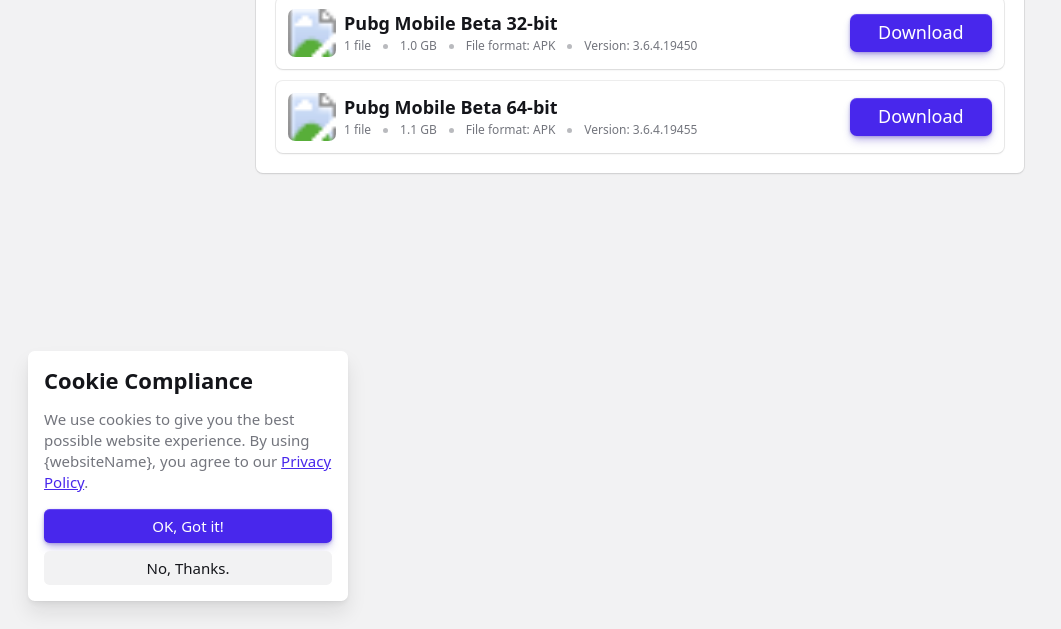
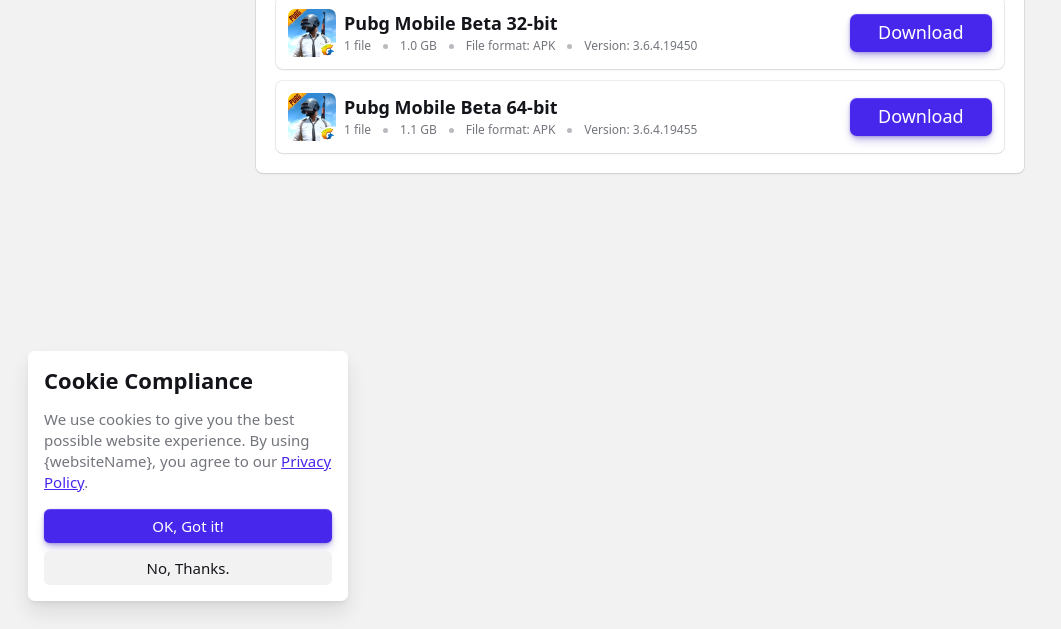
Before and after one commit to webxiepoint/Game-Updates, a plain HTML site: page index.html in a window 1280 px wide. Shown: the part 171-800 px from the top of the page, without its empty margins (0-1061 px from the left). Drawn offline with Linux system fonts and the light colour scheme; the site is published under a folder, as on GitHub Pages, so addresses that start at the root find nothing.

Commit message:
Update index.html

```diff
--- a/index.html
+++ b/index.html
@@ -22,7 +22,7 @@
                 <div class="flex items-center">
                     <!-- file icon --> <svg class="icon icon--lg margin-right-2xs" viewBox="0 0 48 48"
                         style="border-radius: 7px;">
-                        <image xlink:href="/assets/img/PUBGM-Beta.jpg" x="0" y="0" width="100%" height="100%"
+                        <image xlink:href="assets/img/PUBGM-Beta.jpg" x="0" y="0" width="100%" height="100%"
                             preserveAspectRatio="xMidYMid slice" />
                     </svg><!-- file info -->
                     <div>
@@ -59,7 +59,7 @@
                 <div class="flex items-center">
                     <!-- file icon --> <svg class="icon icon--lg margin-right-2xs" viewBox="0 0 48 48"
                         style="border-radius: 7px;">
-                        <image xlink:href="/assets/img/PUBGM-Beta.jpg" x="0" y="0" width="100%" height="100%"
+                        <image xlink:href="assets/img/PUBGM-Beta.jpg" x="0" y="0" width="100%" height="100%"
                             preserveAspectRatio="xMidYMid slice" />
                     </svg><!-- file info -->
                     <div>
```
